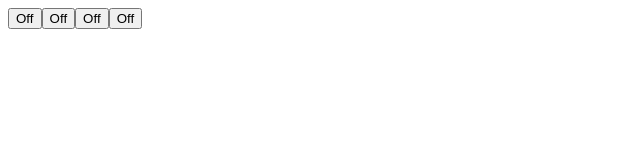
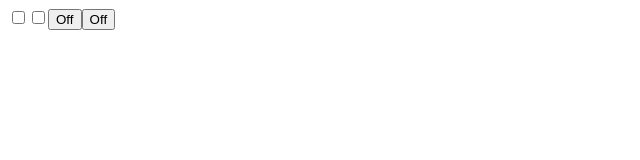
Before and after one commit to typeonce-dev/xstate-complete-getting-started-guide, a React (Vite) app: page /toggle in a window 1280 px wide. Shown: the top 160 px of the page, without its empty margins (0-640 px from the left). Built offline with nearby package versions, Linux system fonts and the light colour scheme.

Commit message:
examples with checkbox

```diff
--- a/package.json
+++ b/package.json
@@ -5,8 +5,7 @@
   "type": "module",
   "scripts": {
     "dev": "vite",
-    "tsc": "tsc -b",
-    "build": "npm run tsc && vite build"
+    "tsc": "tsc -b"
   },
   "dependencies": {
     "@xstate/react": "^4.1.1",
--- a/src/toggle/use-reducer.tsx
+++ b/src/toggle/use-reducer.tsx
@@ -8,15 +8,16 @@ export const reducer = (context: Context, event: Event): Context => {
   if (event.type === "toggle") {
     return !context;
   }
-
   return context;
 };
 
 export default function UseReducer() {
-  const [value, send] = useReducer(reducer, initialContext);
+  const [context, send] = useReducer(reducer, initialContext);
   return (
-    <button onClick={() => send({ type: "toggle" })}>
-      {value ? "On" : "Off"}
-    </button>
+    <input
+      type="checkbox"
+      checked={context}
+      onChange={() => send({ type: "toggle" })}
+    />
   );
 }
--- a/src/toggle/use-state.tsx
+++ b/src/toggle/use-state.tsx
@@ -4,8 +4,12 @@ type Context = boolean;
 const initialContext = false;
 
 export default function UseState() {
-  const [value, setValue] = useState<Context>(initialContext);
+  const [context, setContext] = useState<Context>(initialContext);
   return (
-    <button onClick={() => setValue(!value)}>{value ? "On" : "Off"}</button>
+    <input
+      type="checkbox"
+      checked={context}
+      onChange={() => setContext(!context)}
+    />
   );
 }
```
